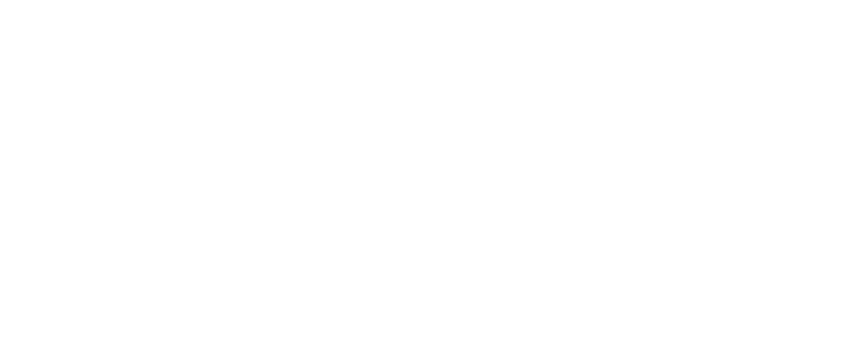
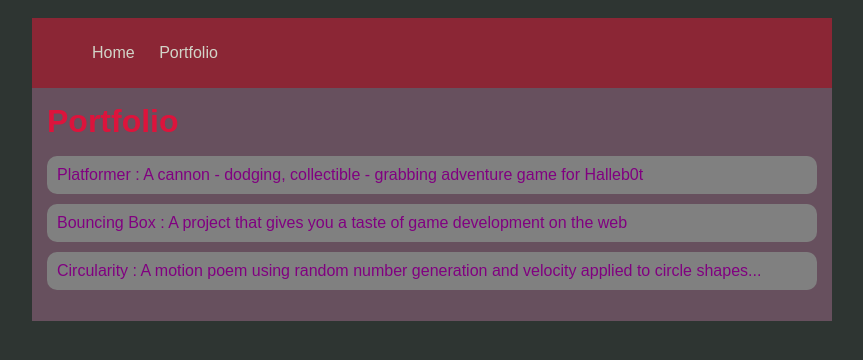
Before and after one commit to SusannahDonoghue/SusannahDonoghue.github.io, a plain HTML site: page portfolio.html in a window 1280 px wide. Shown: the whole page, without its empty margins (208-1071 px from the left). Drawn offline with Linux system fonts and the light colour scheme.

Commit message:
add portfolio.html file

```diff
--- a/portfolio.html
+++ b/portfolio.html
@@ -0,0 +1,32 @@
+<!DOCTYPE html>
+<html>
+    <head>
+        <title>Vampires Galore</title>
+        <link rel="stylesheet" href="style.css">
+    </head>
+
+    <body>
+        <div id="all-contents">
+            <nav>
+                <ul id="nav-ul">
+                    <li class="nav-li">
+                        <a class="nav-a" href="index.html">Home</a>
+                    </li>
+                    <li class="nav-li">
+                        <a class="nav-a" href="portfolio.html">Portfolio</a>
+                    </li>
+                </ul>
+            </nav>
+            <main>
+                <div class="content">
+                    <h1>Portfolio</h1>
+                    <ul id="portfolio">
+                        <li><a href="projects/platformer/">Platformer : A cannon - dodging, collectible - grabbing adventure game for Halleb0t</a></li>
+                        <li><a href="projects/bouncing-box/">Bouncing Box : A project that gives you a taste of game development on the web </a></li>
+                        <li><a href="projects/circularity/">Circularity : A motion poem using random number generation and velocity applied to circle shapes...</a></li>
+                    </ul>
+                </div>
+            </main>
+        </div>
+    </body>
+</html>
--- a/style.css
+++ b/style.css
@@ -109,3 +109,29 @@ main {
 h2, h3 {
     margin: 0px;
 }
+
+/* portfolio styles */
+.content h1 {
+    color:  #DC143C;
+}
+
+#portfolio {
+    list-style-type: none;
+    padding-left: 0;
+}
+
+#portfolio li {
+    background: grey;
+    padding: 10px;
+    border-radius: 10px;
+    margin-bottom: 10px;
+}
+
+#portfolio li:hover {
+    background: blue;
+}
+
+#portfolio a {
+    text-decoration: none;
+    color: purple;
+}
```
